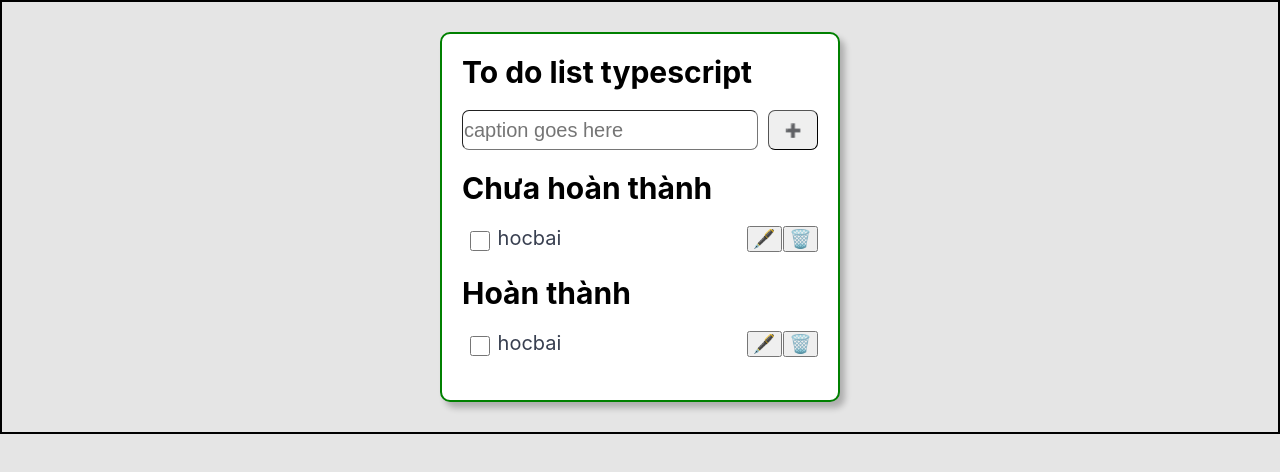
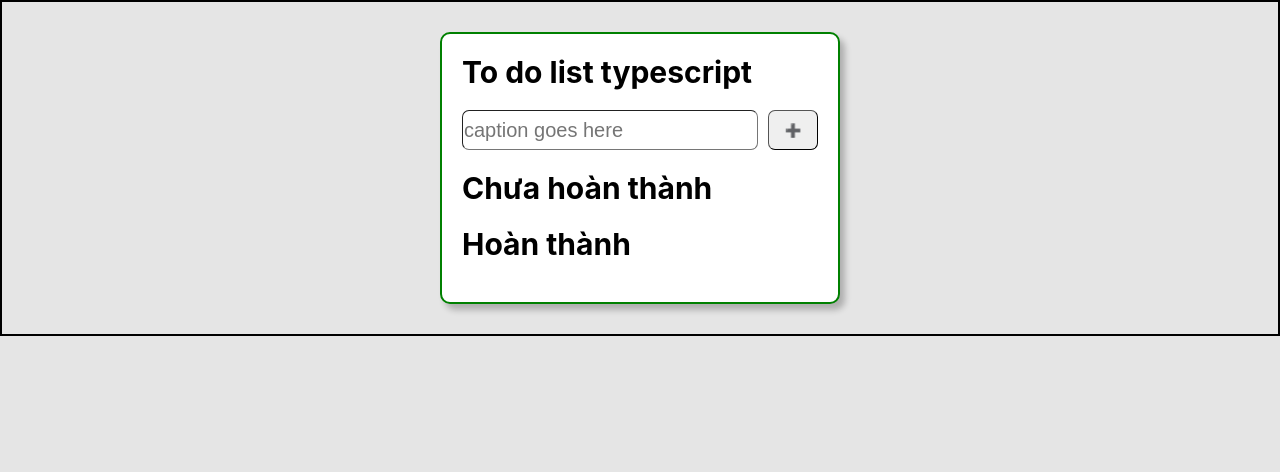
Before and after one commit to nhannm-vn/REACTJS_TODOLIST, a React (Create React App) app: page / in a window 1280 px wide. Shown: the top 472 px of the page. Built offline with nearby package versions, Linux system fonts and the light colour scheme.

Commit message:
update 12-12-2024

```diff
--- a/src/@types/props.types.ts
+++ b/src/@types/props.types.ts
@@ -1,7 +1,10 @@
 //_module chứa định nghĩa của các props truyền vào component
+
+import { Todo } from './todo.type'
 
 export interface TaskListProps {
   doneTaskList: boolean
+  todos: Todo[]
 }
 
 export interface TaskInputProps {
--- a/src/components/TaskInput/TaskInput.tsx
+++ b/src/components/TaskInput/TaskInput.tsx
@@ -8,6 +8,22 @@ function TaskInput(props: TaskInputProps) {
   //liệu thay đổi thì nó render ra cùng lúc
   const [name, setName] = useState<string>('')
 
+  const { addTodo } = props
+
+  //_hàm bắt sự kiện khi bấm submit thì chạy hàm addTodo nhằm thêm sản phẩm vào
+  //todos. Đây là sự kiện của toàn form
+  const handleSubmit = (event: React.FormEvent<HTMLFormElement>) => {
+    //_Ngặn chặn load lại trang
+    event.preventDefault()
+    //_Chạy hàm addTodo
+    //nhờ vào việc mình lưu value input vào trong state nên mình có thể lấy
+    //ra để xài lúc này
+    addTodo(name)
+    //_Sau khi add xong thì setName lại '' để cho cái ô hiện thị nó được trống
+    setName('')
+  }
+
+  //_hàm giúp đồng bộ value cho ô input
   const onChangeInput = (event: React.ChangeEvent<HTMLInputElement>) => {
     //_Lấy value hiện tại của ô input
     const { value } = event.target
@@ -18,7 +34,7 @@ function TaskInput(props: TaskInputProps) {
   return (
     <div className='mb-2'>
       <h1 className={`${styles.title} mb-2`}>To do list typescript</h1>
-      <form className={styles.form}>
+      <form className={styles.form} onSubmit={handleSubmit}>
         <input
           type='text' //
           placeholder='caption goes here'
--- a/src/components/TaskList/TaskList.tsx
+++ b/src/components/TaskList/TaskList.tsx
@@ -4,20 +4,23 @@ import styles from './taskList.module.scss'
 // *Lưu ý ở đây nếu như để props không thì nó sẽ bị lỗi
 //do sự nghiêm khắc của ts. Nên mình cần interface
 function TaskList(props: TaskListProps) {
-  const { doneTaskList } = props
+  const { doneTaskList, todos } = props
 
   return (
     <div className='mb-2'>
       <h1 className={styles.title}>{doneTaskList ? 'Hoàn thành' : 'Chưa hoàn thành'}</h1>
       <div className={styles.tasks}>
-        <div className={styles.task}>
-          <input className={styles.taskCheckbox} type='checkbox' />
-          <span className={styles.taskName}>hocbai</span>
-          <div className={styles.taskActions}>
-            <button className={styles.taskBtn}>🖋️</button>
-            <button className={styles.taskBtn}>🗑️</button>
+        {/* mình sẽ dùng map để render ra list todos, lưu ý phải kèm theo key */}
+        {todos.map((todo) => (
+          <div className={styles.task} key={todo.id}>
+            <input className={styles.taskCheckbox} type='checkbox' />
+            <span className={styles.taskName}>{todo.name}</span>
+            <div className={styles.taskActions}>
+              <button className={styles.taskBtn}>🖋️</button>
+              <button className={styles.taskBtn}>🗑️</button>
+            </div>
           </div>
-        </div>
+        ))}
       </div>
     </div>
   )
--- a/src/components/Todolist/Todolist.tsx
+++ b/src/components/Todolist/Todolist.tsx
@@ -36,8 +36,14 @@ function Todolist() {
     <div className={styles.todolist}>
       <div className={styles.todolistContainer}>
         <TaskInput addTodo={addTodo} />
-        <TaskList doneTaskList={false} />
-        <TaskList doneTaskList={true} />
+        <TaskList
+          doneTaskList={false} //
+          todos={notdoneTodos}
+        />
+        <TaskList
+          doneTaskList={true} //
+          todos={doneTodos}
+        />
       </div>
     </div>
   )
```
